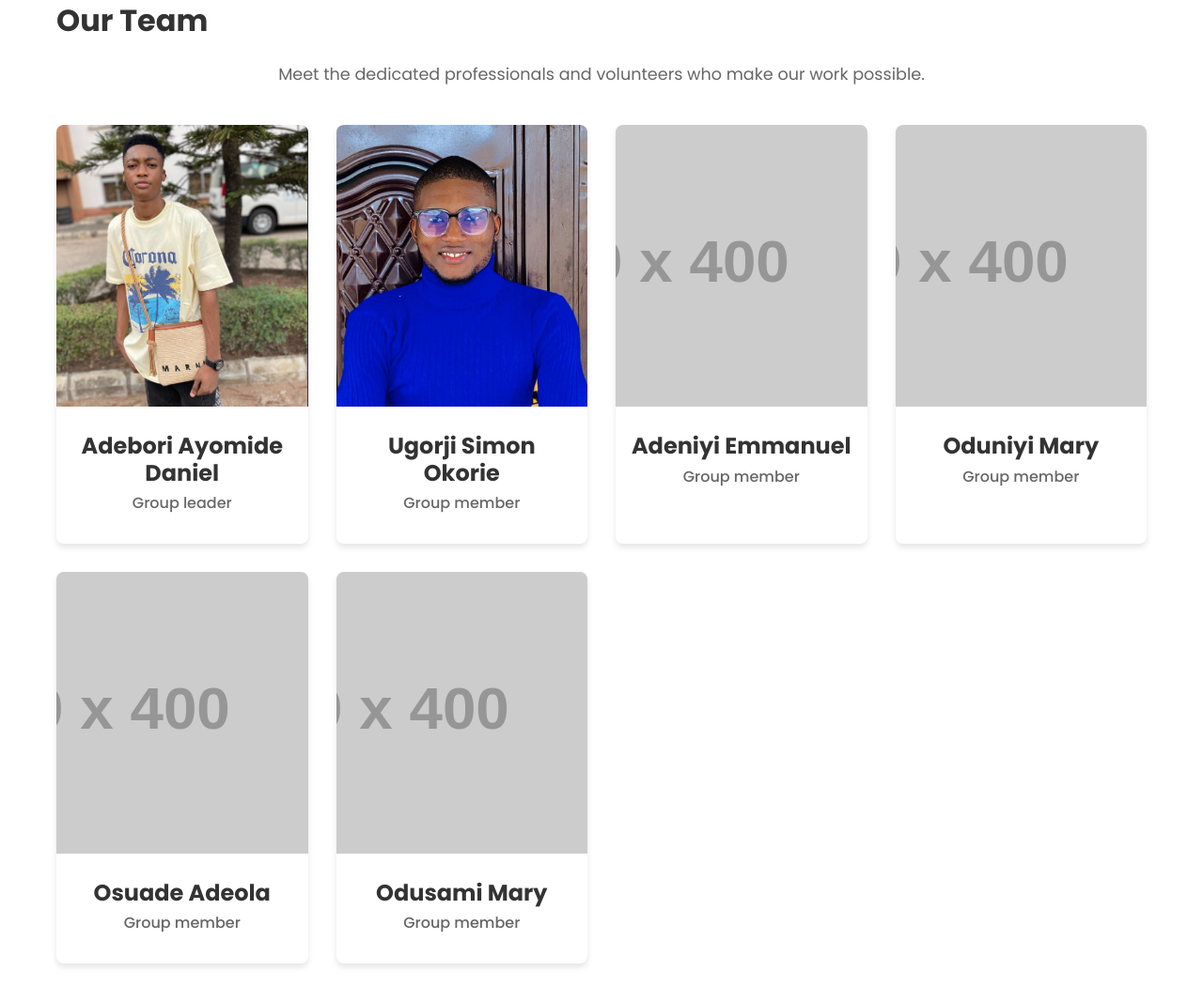
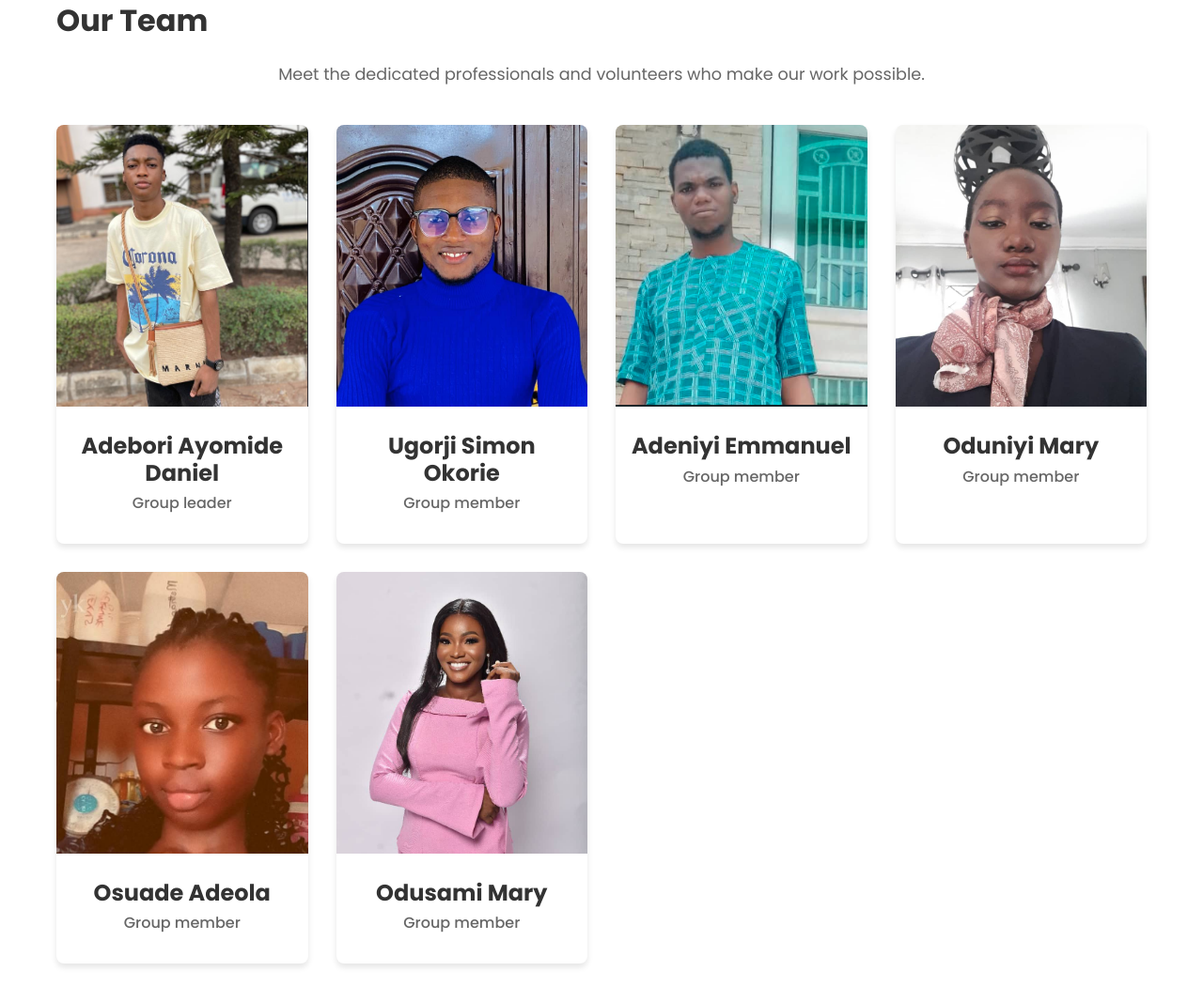
Before and after one commit to Octagon-simon/group-4-assignment, a plain HTML site: page about.html in a window 1280 px wide. Shown: the part 2014-3081 px from the top of the page at 94% size. Drawn offline with Linux system fonts and the light colour scheme; placeholder pictures from the web are drawn by us.

Commit message:
chore: added team member images

```diff
--- a/about.html
+++ b/about.html
@@ -157,22 +157,22 @@
                     <p class="role">Group member</p>
                 </div>
                 <div class="team-member">
-                    <img src="https://placehold.co/600x400?text=No+Image">
+                    <img src="assets/images/people/emmanuel.png">
                     <h3>Adeniyi Emmanuel </h3>
                     <p class="role">Group member</p>
                 </div>
                 <div class="team-member">
-                    <img src="https://placehold.co/600x400?text=No+Image">
+                    <img src="assets/images/people/oduniyi.jpeg">
                     <h3>Oduniyi Mary</h3>
                     <p class="role">Group member</p>
                 </div>
                 <div class="team-member">
-                    <img src="https://placehold.co/600x400?text=No+Image">
+                    <img src="assets/images/people/adeola.jpeg">
                     <h3>Osuade Adeola</h3>
                     <p class="role">Group member</p>
                 </div>
                 <div class="team-member">
-                    <img src="https://placehold.co/600x400?text=No+Image">
+                    <img src="assets/images/people/odusami.jpeg">
                     <h3>Odusami Mary</h3>
                     <p class="role">Group member</p>
                 </div>
```
Also changed, not shown: assets/images/people/adeola.jpeg (added), assets/images/people/emmanuel.png (added), assets/images/people/oduniyi.jpeg (added), assets/images/people/odusami.jpeg (added).
